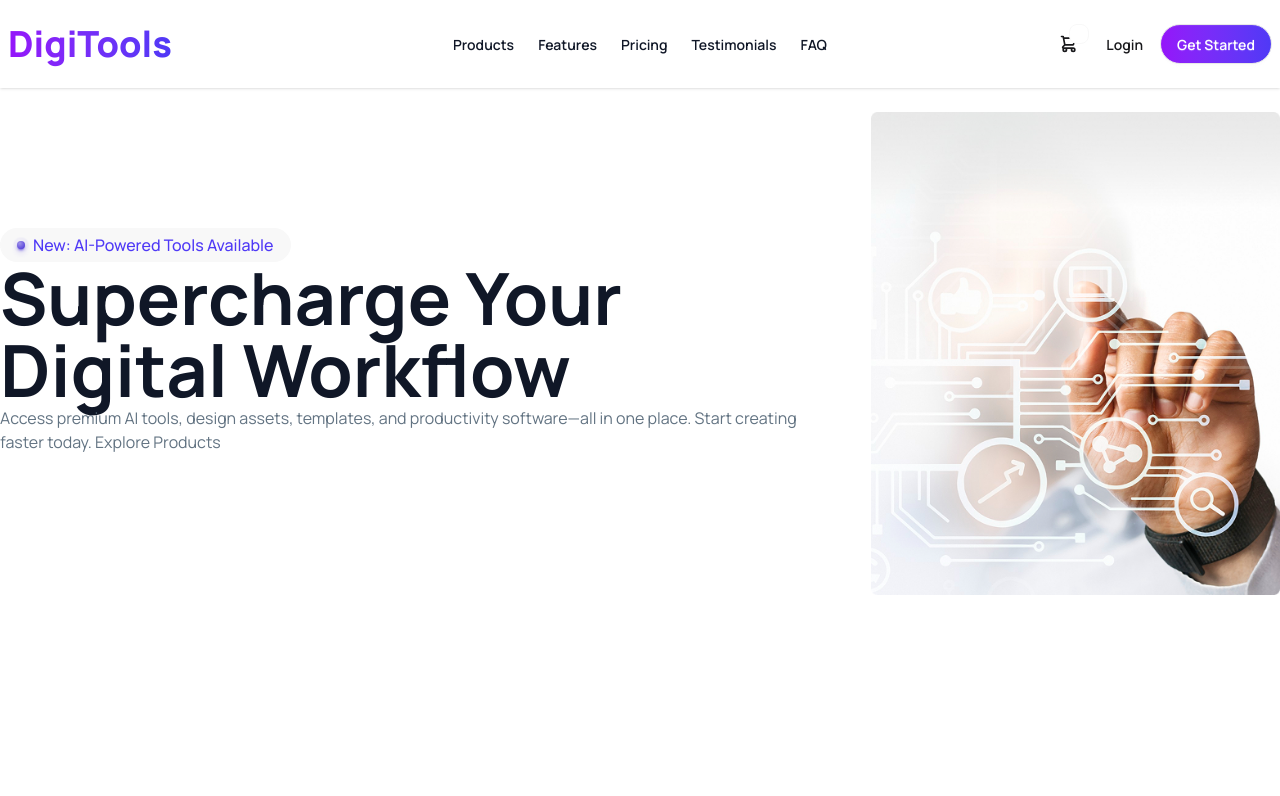
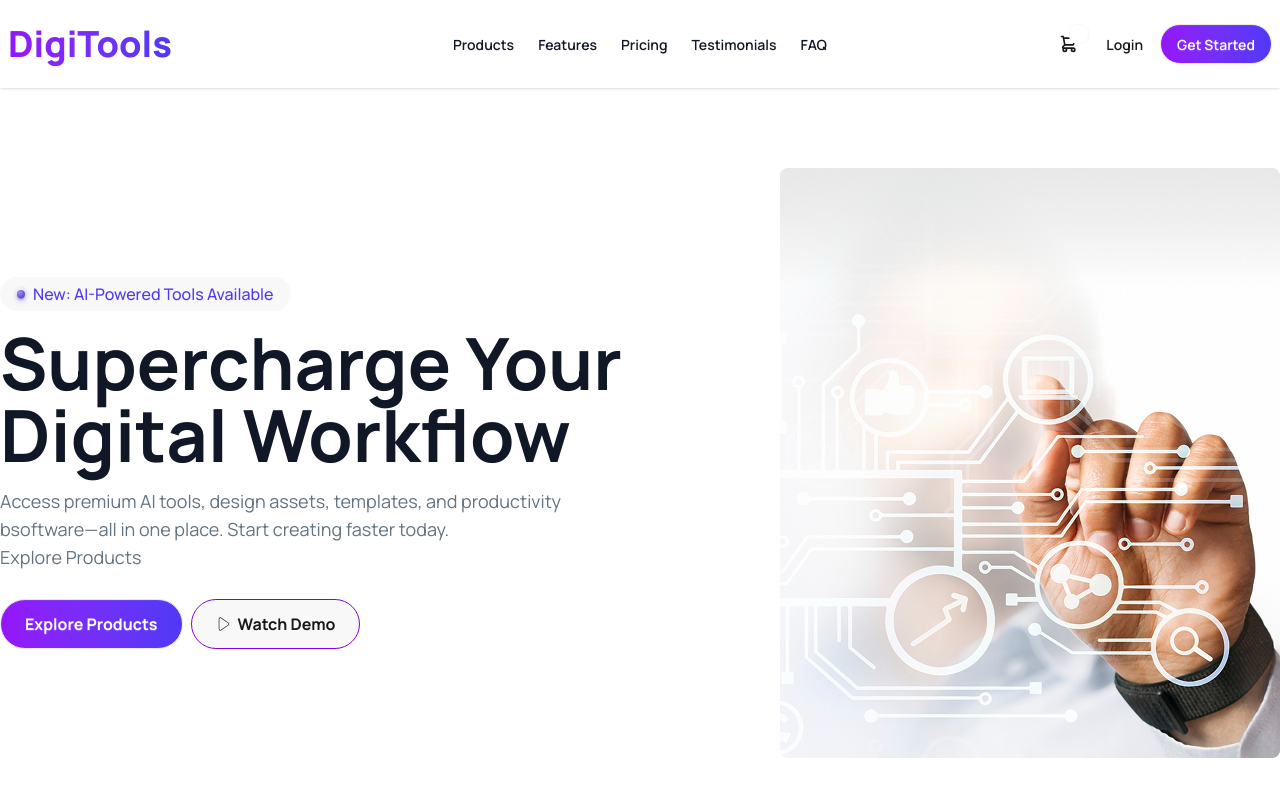
Before and after one commit to thenoname09/DigiTools_Paltform, a React (Vite) app: page / in a window 1280 px wide. Shown: the top 796 px of the page. Built offline with nearby package versions, Linux system fonts and the light colour scheme.

Commit message:
banner complete

```diff
--- a/package.json
+++ b/package.json
@@ -13,6 +13,7 @@
     "@tailwindcss/vite": "^4.2.2",
     "react": "^19.2.4",
     "react-dom": "^19.2.4",
+    "react-icons": "^5.6.0",
     "tailwindcss": "^4.2.2"
   },
   "devDependencies": {
--- a/src/Component/Banner.jsx
+++ b/src/Component/Banner.jsx
@@ -1,11 +1,14 @@
+import { CiPlay1 } from "react-icons/ci";
+
 import BannerImage from "../assets/banner.png";
+
 
 const Banner = () => {
   return (
-    <div className="flex justify-between  items-center mt-6 container mx-auto gap-9">
+    <div className="flex justify-between  items-center my-20 container mx-auto gap-3">
 
       {/* banner-left */}
-      <div>
+      <div className="space-y-4">
         <div class="badge badge-ghost bg-[ #e1e7ff] text-[#4F39F6] font-medium text-[16px] p-4   rounded-full ">
             <div className="inline-grid *:[grid-area:1/1]">
           <div className="status status-primary animate-ping"></div>
@@ -20,20 +23,20 @@ const Banner = () => {
           Supercharge Your <br />
           Digital Workflow
         </h1>
-        <p className="text-[#627382FF]">
-          Access premium AI tools, design assets, templates, and productivity
-          software—all in one place. Start creating faster today. Explore
-          Products
+        <p className="text-[#627382FF] text-lg">
+          Access premium AI tools, design assets, templates, and productivity <br />
+          bsoftware—all in one place. Start creating faster today.
+          <br />Explore Products
         </p>
-        <div>
-          <button></button>
-          <button></button>
+        <div className="space-x-2   mt-7  ">
+          <button className="btn text-[16px] rounded-full  p-6 font-bold text-white bg-linear-to-l from-[#4f39f6] to-[#9514fa]">Explore Products</button>
+          <button className="btn rounded-full font-bold text-[16px] border border-purple-700 p-6"> <CiPlay1 /> Watch Demo</button>
         </div>
       </div>
 
       {/* banner-right */}
       <div>
-        <div>
+        <div className="  object-contain">
           <img src={BannerImage} alt="" />
         </div>
       </div>
```
Also changed, not shown: 1 other file (tests, documents, lock files or other folders).
